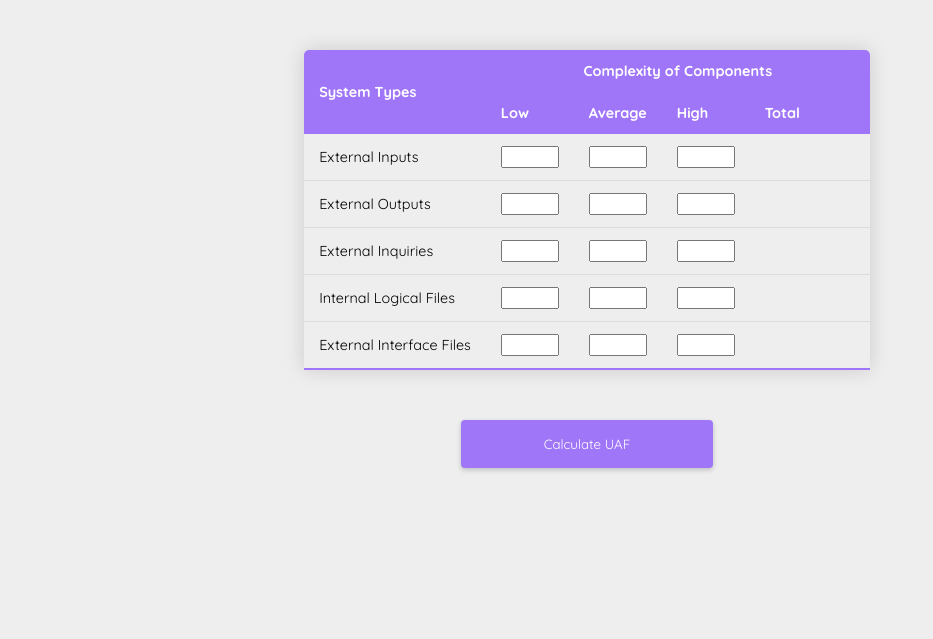
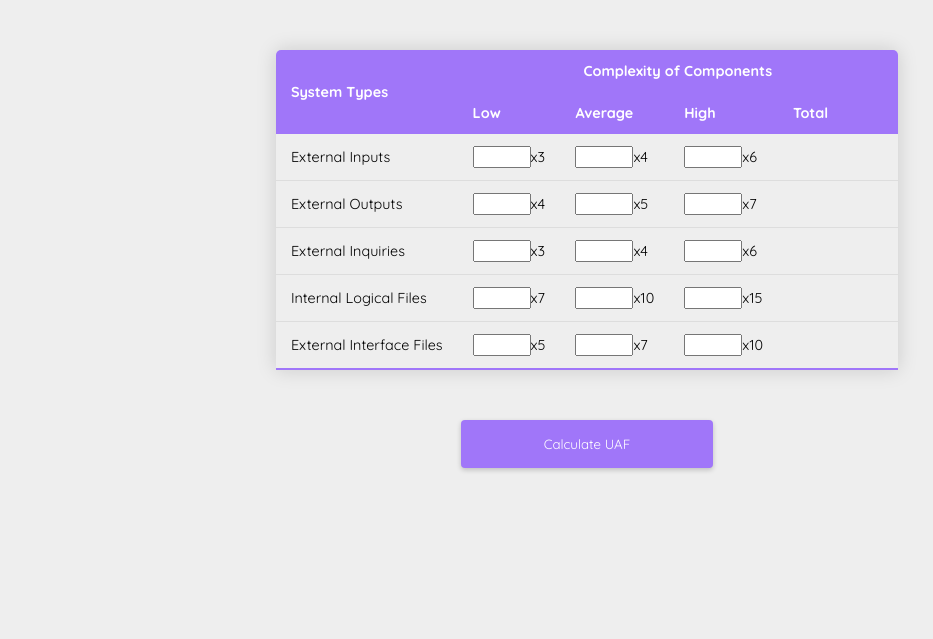
Before and after one commit to axy-moon/FPA, a plain HTML site: page index.html in a window 1280 px wide. Shown: the part 161-800 px from the top of the page, without its empty margins (53-986 px from the left). Drawn offline with Linux system fonts and the light colour scheme.

Commit message:
Update index.html

```diff
--- a/index.html
+++ b/index.html
@@ -40,44 +40,44 @@
                 <tr>
 
                     <td>External Inputs</td>
-                    <td><input type="number" id="eilow" oninput="EIl()" class="tin"></td>
-                    <td><input type="number" id="eiavg" oninput="EIa()" class="tin"></td>
-                    <td><input type="number" id="eihg" oninput="EIh()" class="tin"></td>
+                    <td><input type="number" id="eilow" oninput="EIl()" class="tin"><span>x3</span></td>
+                    <td><input type="number" id="eiavg" oninput="EIa()" class="tin"><span>x4</span></td>
+                    <td><input type="number" id="eihg" oninput="EIh()" class="tin"><span>x6</span></td>
                     <td><p id="eitotal"></p></td>
 
                 </tr>
                 <tr>
                     <td>External Outputs</td>
-                    <td><input type="number" id="eolow" oninput="EOl()" class="tin"></td>
-                    <td><input type="number" id="eoavg" oninput="EOa()" class="tin"></td>
-                    <td><input type="number"  id="eohg" oninput="EOh()" class="tin"></td>
+                    <td><input type="number" id="eolow" oninput="EOl()" class="tin"><span>x4</span></td>
+                    <td><input type="number" id="eoavg" oninput="EOa()" class="tin"><span>x5</span></td>
+                    <td><input type="number"  id="eohg" oninput="EOh()" class="tin"><span>x7</span></td>
                     <td><p id="eototal"></p></td>
 
 
                 </tr>
                 <tr>
                     <td>External Inquiries</td>
-                    <td><input type="number" id="eqlow" oninput="EQl()" class="tin"></td>
-                    <td><input type="number" id="eqavg" oninput="EQa()" class="tin"></td>
-                    <td><input type="number" id="eqhg" oninput="EQh()" class="tin"></td>
+                    <td><input type="number" id="eqlow" oninput="EQl()" class="tin"><span>x3</span></td>
+                    <td><input type="number" id="eqavg" oninput="EQa()" class="tin"><span>x4</span></td>
+                    <td><input type="number" id="eqhg" oninput="EQh()" class="tin"><span>x6</span></td>
                     <td><p id="eqtotal"></p></td>
 
 
                 </tr>
                 <tr>
                     <td>Internal Logical Files</td>
-                    <td><input type="number" id="flow" oninput="IFl()" class="tin"></td>
-                    <td><input type="number" id="favg" oninput="IFa()" class="tin"></td>
-                    <td><input type="number" id="fhg" oninput="IFh()" class="tin"></td>
+                    <td><input type="number" id="flow" oninput="IFl()" class="tin"><span>x7</span></td>
+                    <td><input type="number" id="favg" oninput="IFa()" class="tin"><span>x10</span></td>
+                    <td><input type="number" id="fhg" oninput="IFh()" class="tin"><span>x15</span></td>
                     <td><p id="ftotal"></p></td>
 
 
                 </tr>
                 <tr>
                     <td>External Interface Files</td>
-                    <td><input type="number" id="ilow" oninput="Il()" class="tin"></td>
-                    <td><input type="number" id="iavg" oninput="Ia()" class="tin"></td>
-                    <td><input type="number" id="ihg" oninput="Ih()" class="tin"></td>
+                    <td><input type="number" id="ilow" oninput="Il()" class="tin"><span>x5</span></td>
+                    <td><input type="number" id="iavg" oninput="Ia()" class="tin"><span>x7</span></td>
+                    <td><input type="number" id="ihg" oninput="Ih()" class="tin"><span>x10</span></td>
                     <td><p id="itotal"></p></td>
 
 
@@ -107,7 +107,7 @@
                 <tr>
                     <td>1</td>
                     <td>Data Communication</td>
-                    <td><input type="number" name="" class="tin" id="f1"></td>
+                    <td><input type="number" name="" class="tin" id="f1" oninput="lessThanFive(this)"></td>
 
                 </tr>
                 <tr>
```
